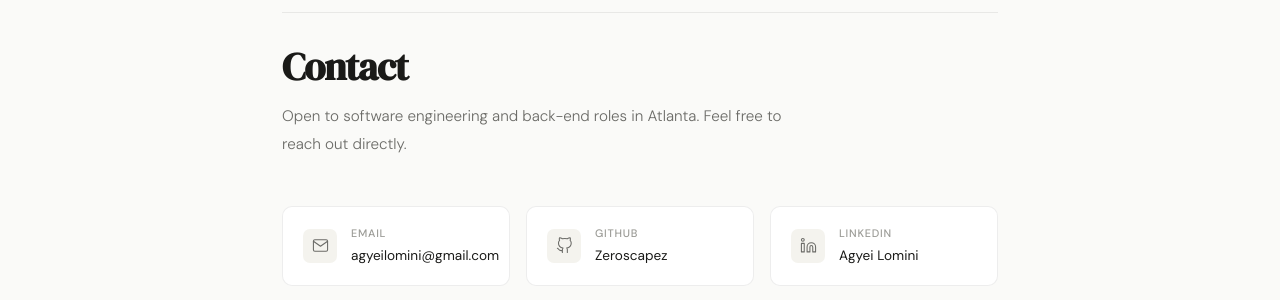
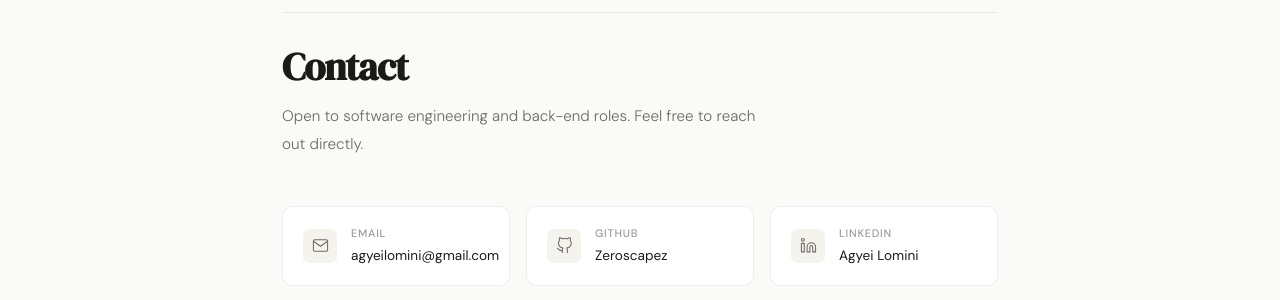
Before and after one commit to Zeroscapez/Zeroscapez.github.io, a Jekyll site: the page swe/index.html, which Jekyll copies as it is, in a window 1280 px wide and 900 px high, scrolled down 3242 px. Shown: the part 449-749 px from the top of the window. Built offline with Jekyll 4.4.1, drawn with Linux system fonts in a browser that asks for light colours; some of the changed text lies outside the part shown.

Commit message:
Update index.html

```diff
--- a/swe/index.html
+++ b/swe/index.html
@@ -616,7 +616,7 @@
         <section class="hero" id="hero">
             <div class="hero-eyebrow">
                 <span class="eyebrow-dot"></span>
-                <span class="eyebrow-text">Open to opportunities · Atlanta, GA</span>
+                <span class="eyebrow-text">Open to opportunities</span>
             </div>
             <h1>Building<br><em>back-end</em><br>systems.</h1>
             <p class="hero-bio">CS graduate building REST APIs, back-end infrastructure, and full-stack applications.
@@ -814,7 +814,7 @@
         <section id="contact" class="reveal">
             <p class="section-label">Get in touch</p>
             <h2 class="section-title">Contact</h2>
-            <p class="section-intro">Open to software engineering and back-end roles in Atlanta. Feel free to reach out
+            <p class="section-intro">Open to software engineering and back-end roles. Feel free to reach out
                 directly.</p>
 
             <div class="contact-grid">
```
